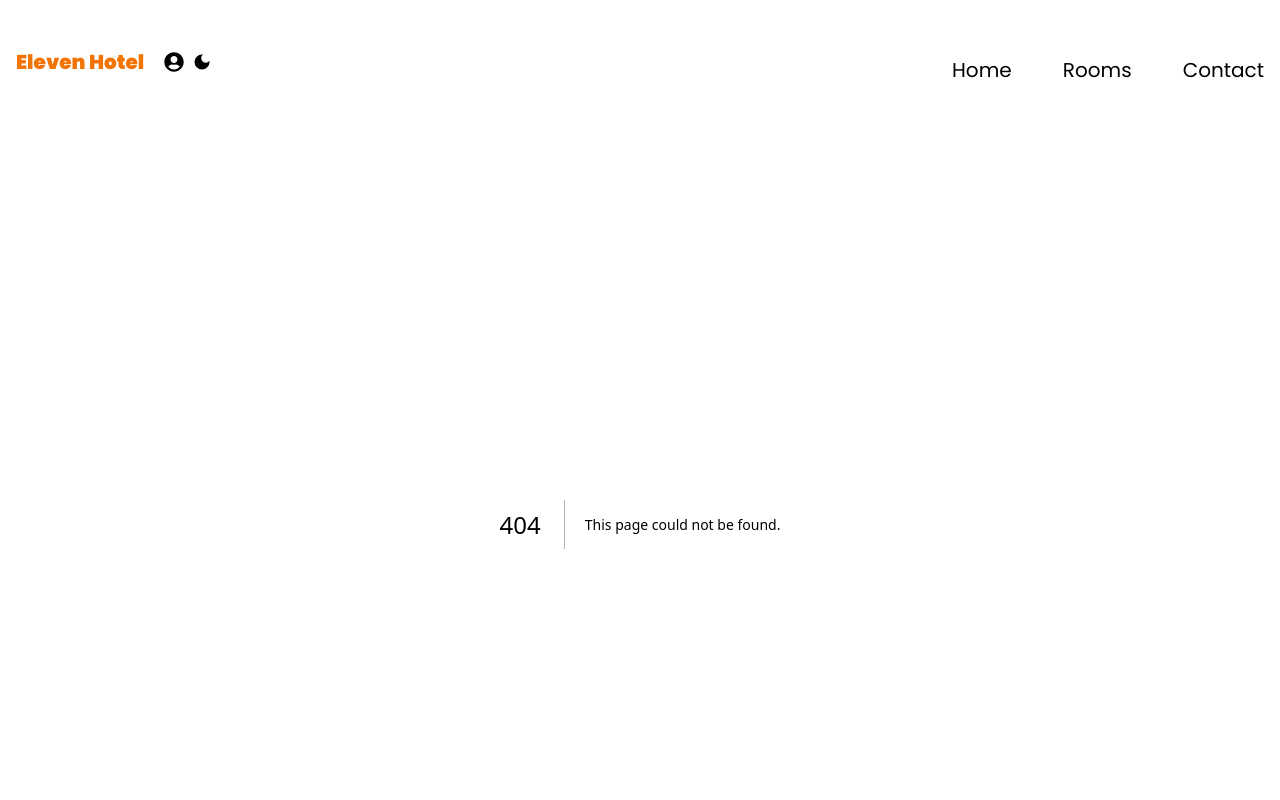
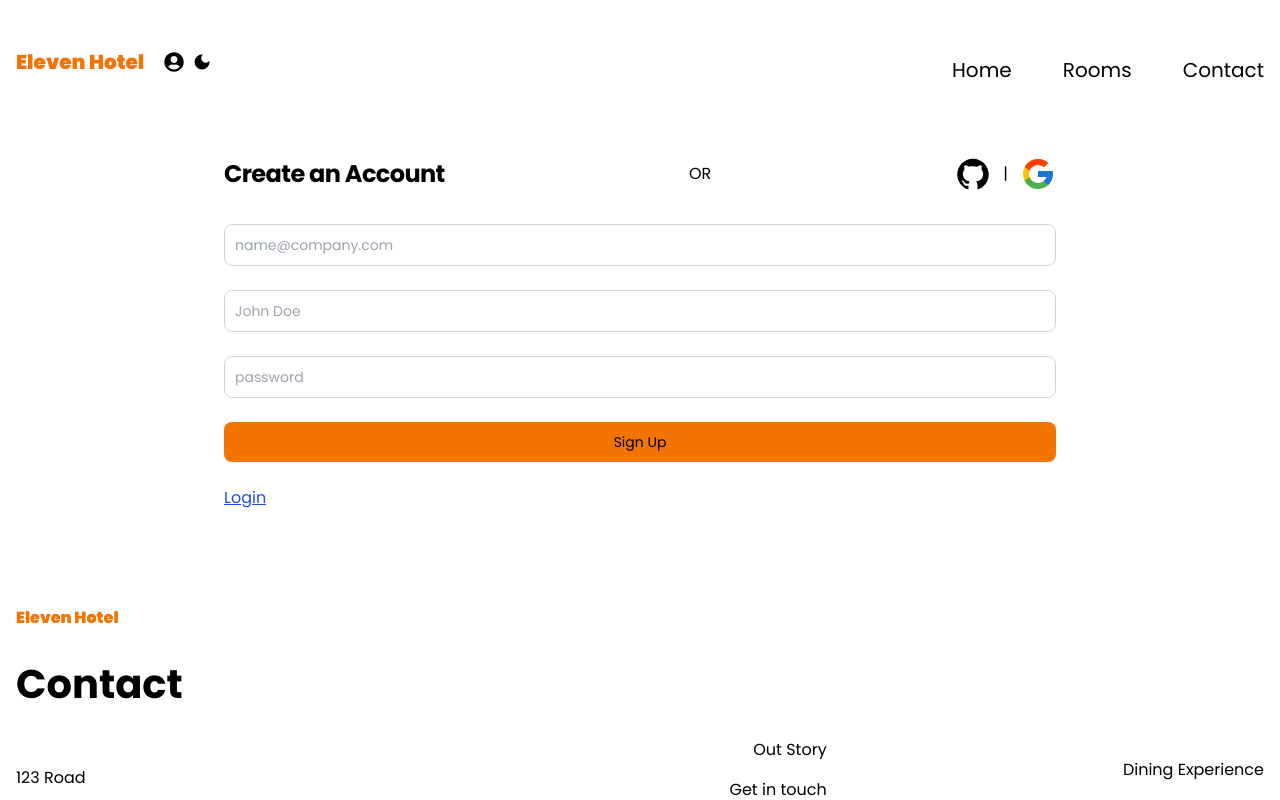
Before and after one commit to anthrofax/eleven_hotel, a Next.js app: page /auth in a window 1280 px wide. Before the commit this address had no page. Shown: the top 800 px of the page. Built offline with nearby package versions, Linux system fonts and the light colour scheme.

Commit message:
Added auth page & recieving form data

```diff
--- /dev/null
+++ b/src/app/auth/page.tsx
@@ -0,0 +1,99 @@
+'use client'
+
+import { ChangeEvent, FormEvent, useState } from "react";
+import { AiFillGithub } from "react-icons/ai";
+import { FcGoogle } from "react-icons/fc";
+
+const defaultFormData = {
+  email: "",
+  name: "",
+  password: "",
+};
+
+function Auth() {
+  const [formData, setFormData] = useState(defaultFormData);
+
+  const inputStyles =
+    "border border-gray-300 sm:text-sm text-black rounded-lg block w-full p-2.5 focus:outline-none";
+
+  function handleInputChange(event: ChangeEvent<HTMLInputElement>) {
+    const { name, value } = event.target;
+
+    setFormData({ ...formData, [name]: value });
+  }
+
+  async function handleSubmit(event: FormEvent<HTMLFormElement>) {
+    event.preventDefault();
+
+    try {
+      console.log(formData);
+    } catch (err) {
+      console.log(err);
+    } finally {
+      setFormData(defaultFormData);
+    }
+  }
+
+  return (
+    <section className="container mx-auto">
+      <div className="p-6 space-y-4 md:space-y-6 sm:p-8 w-80 md:w-[70%] mx-auto">
+        <div className="flex mb-8 flex-col md:flex-row items-center justify-between">
+          <h1 className="text-xl font-bold leading-tight tracking-tight md:text-2xl">
+            Create an Account
+          </h1>
+          <p>OR</p>
+          <span className="inline-flex items-center">
+            <AiFillGithub className="mr-3 text-4xl cursor-pointer text-black dark:text-white" />{" "}
+            |
+            <FcGoogle className="ml-3 text-4xl cursor-pointer" />
+          </span>
+        </div>
+
+        <form
+          action=""
+          className="space-y-4 md:space-y-6"
+          onSubmit={handleSubmit}
+        >
+          <input
+            type="email"
+            name="email"
+            value={formData.email}
+            onChange={handleInputChange}
+            placeholder="name@company.com"
+            required
+            className={inputStyles}
+          />
+          <input
+            type="text"
+            name="name"
+            value={formData.name}
+            onChange={handleInputChange}
+            placeholder="John Doe"
+            required
+            className={inputStyles}
+          />
+          <input
+            type="password"
+            name="password"
+            value={formData.password}
+            onChange={handleInputChange}
+            placeholder="password"
+            required
+            minLength={6}
+            className={inputStyles}
+          />
+          <button
+            type="submit"
+            className="w-full bg-tertiary-dark focus:outline-none md:rounded-lg text-sm px-5 py-2.5 text-center"
+          >
+            Sign Up
+          </button>
+
+          <button className="text-blue-700 underline">Login</button>
+        </form>
+      </div>
+    </section>
+  );
+}
+
+export default Auth;
```
